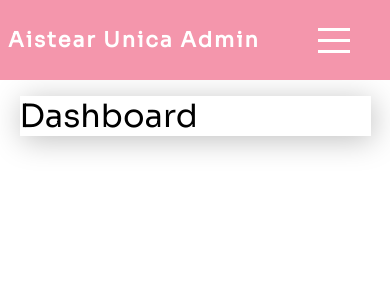
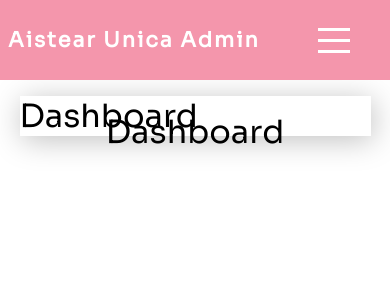
Before and after one commit to nitesh-gupta-64/aistear-unica, a React (Create React App) app: page / in a window 390 px wide. Shown: the top 300 px of the page. Built offline with nearby package versions, Linux system fonts and the light colour scheme.

Commit message:
checkinh

```diff
--- a/src/Components/HeadTitle/HeadTitle.css
+++ b/src/Components/HeadTitle/HeadTitle.css
@@ -8,7 +8,7 @@
   .headTitle {
     width: 100%;
     margin: auto;
-    margin-top: 2rem;
+    margin-top: 7rem;
   }
   .hero > div:nth-child(1) {
     width: 100%;
--- a/src/Components/Header/Header.css
+++ b/src/Components/Header/Header.css
@@ -97,4 +97,5 @@
         z-index: 10;
     }
 
+
 }
```
